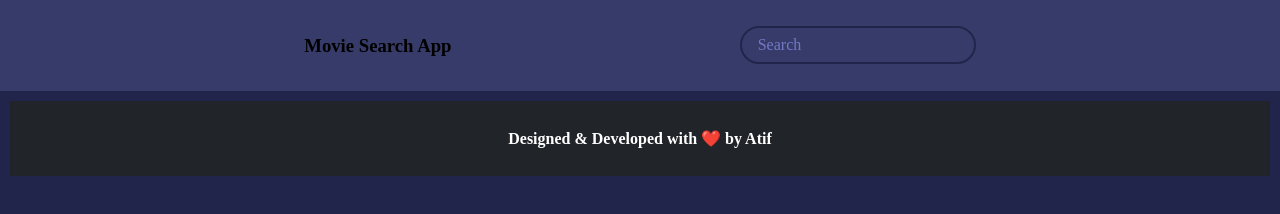
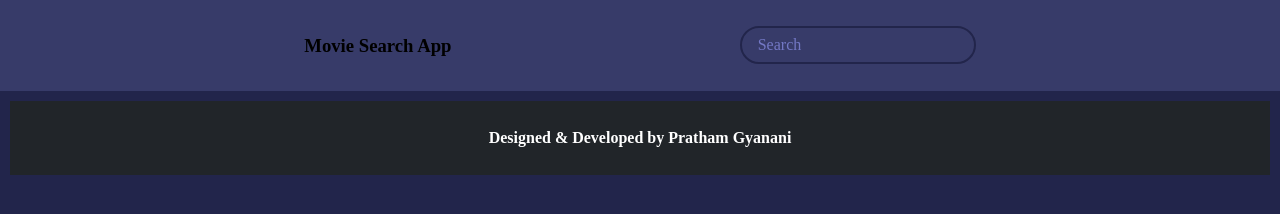
Before and after one commit to prathamgyanani/web-dev, a plain HTML site: page Movie Search/index.html in a window 1280 px wide. Drawn offline with Linux system fonts and the light colour scheme; no server answers; a web font is replaced by a local one.

Commit message:
Update index.html

```diff
--- a/Movie Search/index.html
+++ b/Movie Search/index.html
@@ -24,7 +24,7 @@
     <div id="recommendations"></div>
 
     <div class="footer">
-      <h4>Designed & Developed with &#10084;&#65039; by Atif</h4>
+      <h4>Designed & Developed by Pratham Gyanani</h4>
     </div>
 
     <!-- Custom Script -->
```
